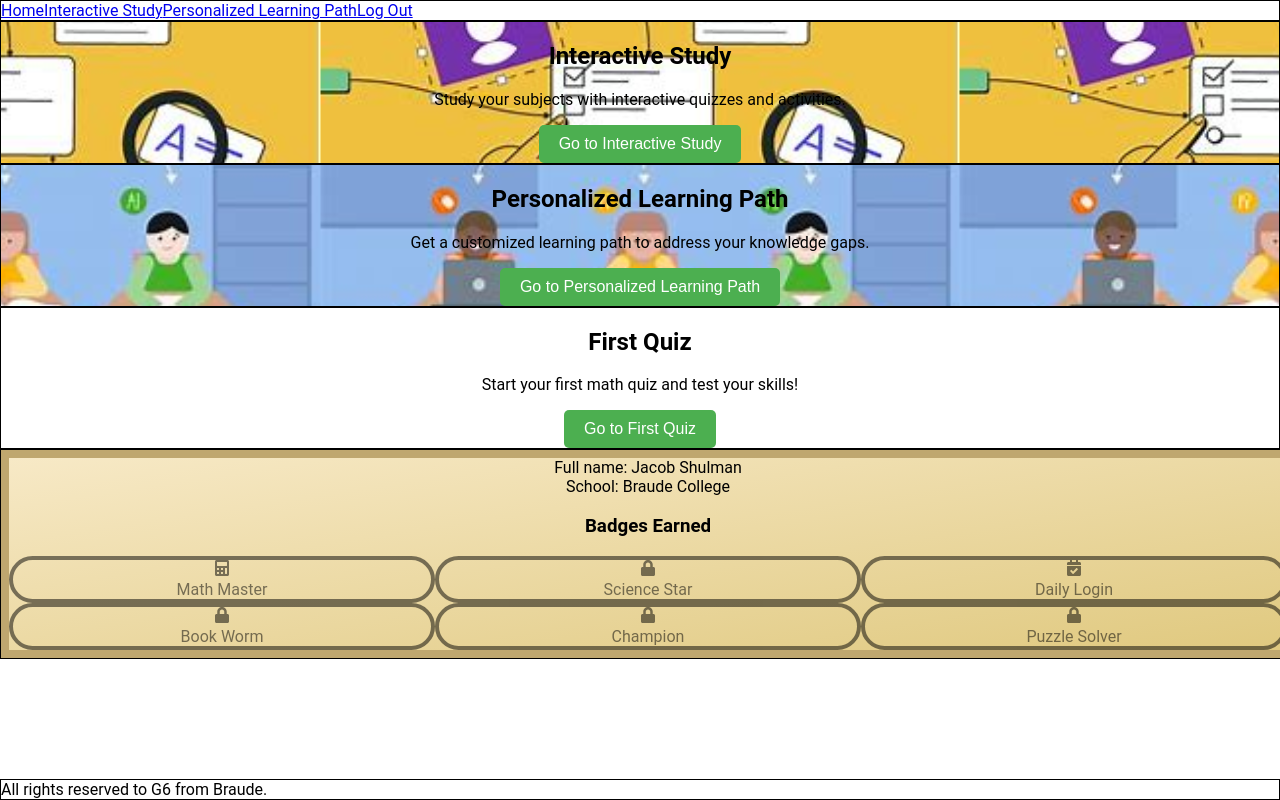
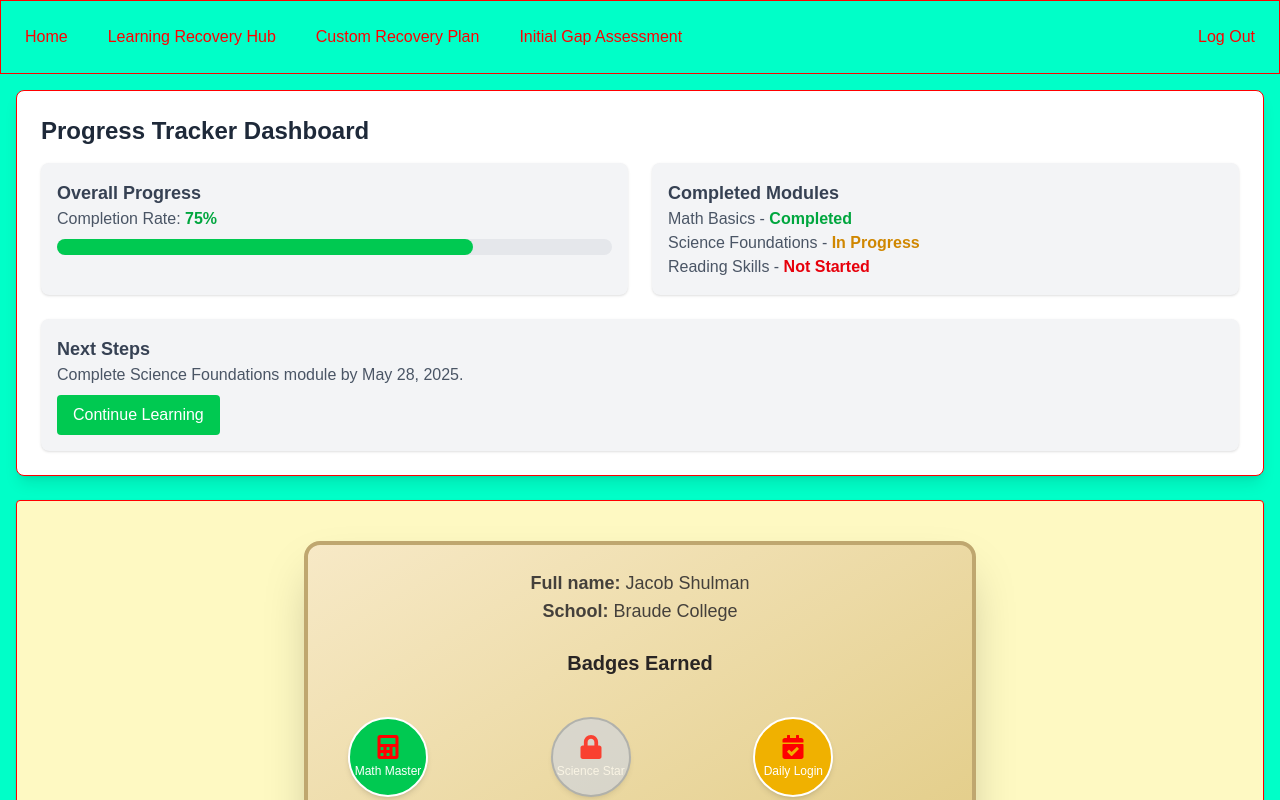
Before and after one commit to Harelzx/Advanced-Web-Dev, a Next.js app in the folder my-app2/: page /Main_Page in a window 1280 px wide. Shown: the top 800 px of the page. Built offline with nearby package versions, Linux system fonts and the light colour scheme.

Commit message:
Changed Log in screen + UI

```diff
--- a/my-app2/src/app/Main_Page/page.js
+++ b/my-app2/src/app/Main_Page/page.js
@@ -14,44 +14,37 @@ export const metadata = {
 export default function MainPage() {
   return (
     <main className="p-4 space-y-6">
-      <div className="grid grid-cols-1 md:grid-cols-2 gap-6">
-        <div
-          className="bg-white p-4 border rounded shadow text-center bg-center"
-          style={{ backgroundImage: "url('/OIP.jpeg')", backgroundSize: "50%" }}
-        >
-          <div className="bg-white bg-opacity-75 p-4 rounded">
-            <h2 className="text-xl font-semibold text-gray-800">Interactive Study</h2>
-            <p className="text-gray-700 text-base leading-relaxed font-bold">Study your subjects with interactive quizzes and activities.</p>
-            <Link href="/InterStudy">
+      <div className="bg-white p-6 border rounded-lg shadow-lg">
+        <h2 className="text-2xl font-bold text-gray-800 mb-4">Progress Tracker Dashboard</h2>
+        <div className="grid grid-cols-1 md:grid-cols-2 gap-6">
+          {/* Progress Overview */}
+          <div className="bg-gray-100 p-4 rounded-lg shadow">
+            <h3 className="text-lg font-semibold text-gray-700">Overall Progress</h3>
+            <p className="text-gray-600">Completion Rate: <span className="font-bold text-green-600">75%</span></p>
+            <div className="w-full bg-gray-200 rounded-full h-4 mt-2">
+              <div className="bg-green-500 h-4 rounded-full" style={{ width: "75%" }}></div>
+            </div>
+          </div>
+          {/* Module Completion */}
+          <div className="bg-gray-100 p-4 rounded-lg shadow">
+            <h3 className="text-lg font-semibold text-gray-700">Completed Modules</h3>
+            <ul className="text-gray-600">
+              <li>Math Basics - <span className="font-bold text-green-600">Completed</span></li>
+              <li>Science Foundations - <span className="font-bold text-yellow-600">In Progress</span></li>
+              <li>Reading Skills - <span className="font-bold text-red-600">Not Started</span></li>
+            </ul>
+          </div>
+          {/* Next Steps */}
+          <div className="bg-gray-100 p-4 rounded-lg shadow md:col-span-2">
+            <h3 className="text-lg font-semibold text-gray-700">Next Steps</h3>
+            <p className="text-gray-600">Complete Science Foundations module by May 28, 2025.</p>
+            <Link href="/StudyModules">
               <button className="mt-2 bg-green-500 text-white px-4 py-2 rounded hover:bg-green-600">
-                Go to Interactive Study
+                Continue Learning
               </button>
             </Link>
           </div>
         </div>
-        <div
-          className="bg-white p-4 border rounded shadow text-center bg-cover bg-center"
-          style={{ backgroundImage: "url('/OIP2.jpeg')", backgroundSize: "50%" }}
-        >
-          <div className="bg-white bg-opacity-75 p-4 rounded">
-            <h2 className="text-xl font-semibold text-gray-800">Personalized Learning Path</h2>
-            <p className="text-gray-700 text-base leading-relaxed font-bold">Get a customized learning path to address your knowledge gaps.</p>
-            <Link href="/PersonalizedPath">
-              <button className="mt-2 bg-green-500 text-white px-4 py-2 rounded hover:bg-green-600">
-                Go to Personalized Learning Path
-              </button>
-            </Link>
-          </div>
-        </div>
-      </div>
-      <div className="bg-white p-4 border rounded shadow text-center">
-        <h2 className="text-xl font-semibold text-gray-800">First Quiz</h2>
-        <p className="text-gray-700 text-base leading-relaxed">Start your first math quiz and test your skills!</p>
-        <Link href="/FirstQuiz">
-          <button className="mt-2 bg-green-500 text-white px-4 py-2 rounded hover:bg-green-600">
-            Go to First Quiz
-          </button>
-        </Link>
       </div>
       <div className="bg-yellow-100 p-4 border rounded shadow">
         <BadgeCase
--- a/my-app2/src/app/components/BadgeCase.js
+++ b/my-app2/src/app/components/BadgeCase.js
@@ -41,28 +41,28 @@ const allBadges = [
 
 export default function BadgeCase({ earnedBadges = [], fullName, school }) {
   return (
-    <div className="w-full max-w-2xl mx-auto bg-gradient-to-br from-[#f7e9c6] to-[#e0c97f] rounded-3xl border-8 border-[#bfa76f] shadow-2xl p-8 mt-8">
-      <div className="mb-6 text-center">
-        <div className="font-bold">Full name: <span className="font-normal">{fullName}</span></div>
-        <div className="font-bold">School: <span className="font-normal">{school}</span></div>
+    <div className="w-full max-w-2xl mx-auto bg-gradient-to-br from-[#f7e9c6] to-[#e0c97f] rounded-2xl border-4 border-[#bfa76f] shadow-2xl p-6 mt-6">
+      <div className="mb-6 text-center text-stone-700">
+        <div className="font-semibold text-lg">Full name: <span className="font-normal">{fullName}</span></div>
+        <div className="font-semibold text-lg">School: <span className="font-normal">{school}</span></div>
       </div>
-      <h3 className="text-xl font-bold mb-4 text-stone-700 text-center">Badges Earned</h3>
-      <div className="grid grid-cols-3 grid-rows-2 gap-8 p-6">
+      <h3 className="text-xl font-bold mb-6 text-stone-800 text-center">Badges Earned</h3>
+      <div className="grid grid-cols-3 gap-6 p-4">
         {allBadges.map((badge) => {
           const earned = earnedBadges.includes(badge.label);
           return (
             <div
               key={badge.label}
-              className="relative group flex flex-col items-center justify-center rounded-full w-24 h-24 shadow-lg border-4 ${earned ? badge.color + ' border-white' : 'bg-gray-300 opacity-50 border-gray-400'}"
+              className={`relative group flex flex-col items-center justify-center rounded-full w-20 h-20 shadow-md border-2 ${earned ? `${badge.color} border-white` : 'bg-gray-300 opacity-70 border-gray-400'}`}
             >
-              <span className="text-4xl mb-2">
+              <span className="text-2xl mb-1">
                 {earned ? badge.icon : <FaLock />}
               </span>
-              <span className="text-center text-xs font-bold">
+              <span className="text-center text-xs font-medium text-white">
                 {badge.label}
               </span>
               {/* Tooltip */}
-              <div className="absolute invisible group-hover:visible opacity-0 group-hover:opacity-100 transition-opacity duration-300 bottom-full mb-2 w-48 p-2 bg-white text-black text-xs rounded-lg shadow-lg text-center z-10">
+              <div className="absolute invisible group-hover:visible opacity-0 group-hover:opacity-100 transition-opacity duration-300 bottom-full mb-2 w-40 p-2 bg-black text-white text-xs rounded-lg shadow-lg text-center z-10">
                 {badge.description}
               </div>
             </div>
--- a/my-app2/src/app/globals.css
+++ b/my-app2/src/app/globals.css
@@ -1,90 +1,27 @@
-@tailwind base;
-@tailwind components;
-@tailwind utilities;
+@import "tailwindcss";
+
+
+:root {
+  --background: #00ffc8;
+  --foreground: #ff0000;
+}
+
+@theme inline {
+  --color-background: var(--background);
+  --color-foreground: var(--foreground);
+  --font-sans: var(--font-geist-sans);
+  --font-mono: var(--font-geist-mono);
+}
+
+@media (prefers-color-scheme: dark) {
+  :root {
+    --background: #cc00ff;
+    --foreground: #000000;
+  }
+}
 
 body {
-  font-family: 'Roboto', sans-serif;
-  margin: 0;
-  padding: 0;
+  background: var(--background);
+  color: var(--foreground);
+  font-family: Arial, Helvetica, sans-serif;
 }
-
-/* Header styling */
-header {
-  text-align: center;
-  padding: 20px;
-  background-color: #f0f0f0;
-}
-header h1 {
-  margin: 0;
-  font-size: 2em;
-}
-header p {
-  margin: 5px 0 0;
-  color: #555;
-}
-
-/* Option cards grid (if not using Tailwind for this) */
-.study-options {
-  display: grid;
-  grid-template-columns: repeat(2, 1fr);
-  gap: 20px;
-  padding: 20px;
-}
-@media (max-width: 600px) {
-  .study-options {
-    grid-template-columns: 1fr;
-  }
-}
-.option-card {
-  padding: 20px;
-  border: 1px solid #ccc;
-  border-radius: 10px;
-  text-align: center;
-  background-color: #fff;
-  transition: transform 0.2s;
-}
-.option-card:hover {
-  transform: scale(1.05);
-}
-.option-card h2 {
-  margin: 10px 0;
-  font-size: 1.5em;
-}
-.option-card p {
-  margin: 10px 0;
-  color: #333;
-}
-
-/* Button styling (if not using Tailwind for buttons) */
-button {
-  background-color: #4CAF50;
-  color: white;
-  padding: 10px 20px;
-  border: none;
-  border-radius: 5px;
-  cursor: pointer;
-  font-size: 1em;
-}
-button:hover {
-  background-color: #45a049;
-}
-
-/* Badge case container */
-.badge-case-container {
-  display: flex;
-  justify-content: center;
-  margin: 2rem auto;
-  background: linear-gradient(135deg, #f7e9c6 0%, #e0c97f 100%);
-  border-radius: 2rem;
-  border: 8px solid #bfa76f;
-  box-shadow: 0 8px 32px rgba(0,0,0,0.2);
-  padding: 2rem;
-}
-
-/* Quiz center container for vertical and horizontal centering */
-.quiz-center-container {
-  min-height: 100vh;
-  display: flex;
-  align-items: center;
-  justify-content: center;
-}
--- a/my-app2/src/app/layout.js
+++ b/my-app2/src/app/layout.js
@@ -1,10 +1,8 @@
 import "./globals.css";
-import React from 'react';
 import Link from 'next/link';
 
-
 export const metadata = {
-  title: "Student Study Platform",
+  title: "First Next App",
   description: "Generated by create next app",
 };
 
@@ -12,14 +10,16 @@ export default function RootLayout({ children }) {
   return (
     <html lang="en">
       <body className="h-screen flex flex-col">
-          <div className="p-4 border border-blue-600 justify-start gap-4">
-              <Link href={"/Main_Page"}>Home</Link>
-              <Link href={"/InterStudy"} className="p-2">Interactive Study</Link>
-              <Link href={"/PersonalizedPath"} className="p-2">Personalized Learning Path</Link>
-              <Link href={"/"} className="p-2">Log Out</Link>
+        <div className="p-4 border border-black-600 flex justify-between items-center">
+          <div className="flex justify-start gap-6">
+            <Link href="/Main_Page" className="p-2">Home</Link>
+            <Link href="/InterStudy" className="p-2">Learning Recovery Hub</Link>
+            <Link href="/PersonalizedPath" className="p-2">Custom Recovery Plan</Link>
+            <Link href="/FirstQuiz" className="p-2">Initial Gap Assessment</Link>
           </div>
-          <div className="grow">{children}</div>
-          <div className="p-4 border border-blue-600">All rights reserved to G6 from Braude.</div>
+          <Link href="/" className="p-2">Log Out</Link>
+        </div>
+        <div className="grow">{children}</div>
       </body>
     </html>
   );
--- a/my-app2/src/app/page.js
+++ b/my-app2/src/app/page.js
@@ -36,7 +36,7 @@ const Login = () => {
             if (role === 'teacher') {
               router.push('/dashboard');
             } else if (role === 'student') {
-              router.push('/Main_Page');
+              window.location.href = 'Main_Page';
             } else {
               setRoleError('Unknown user role.');
             }
```
